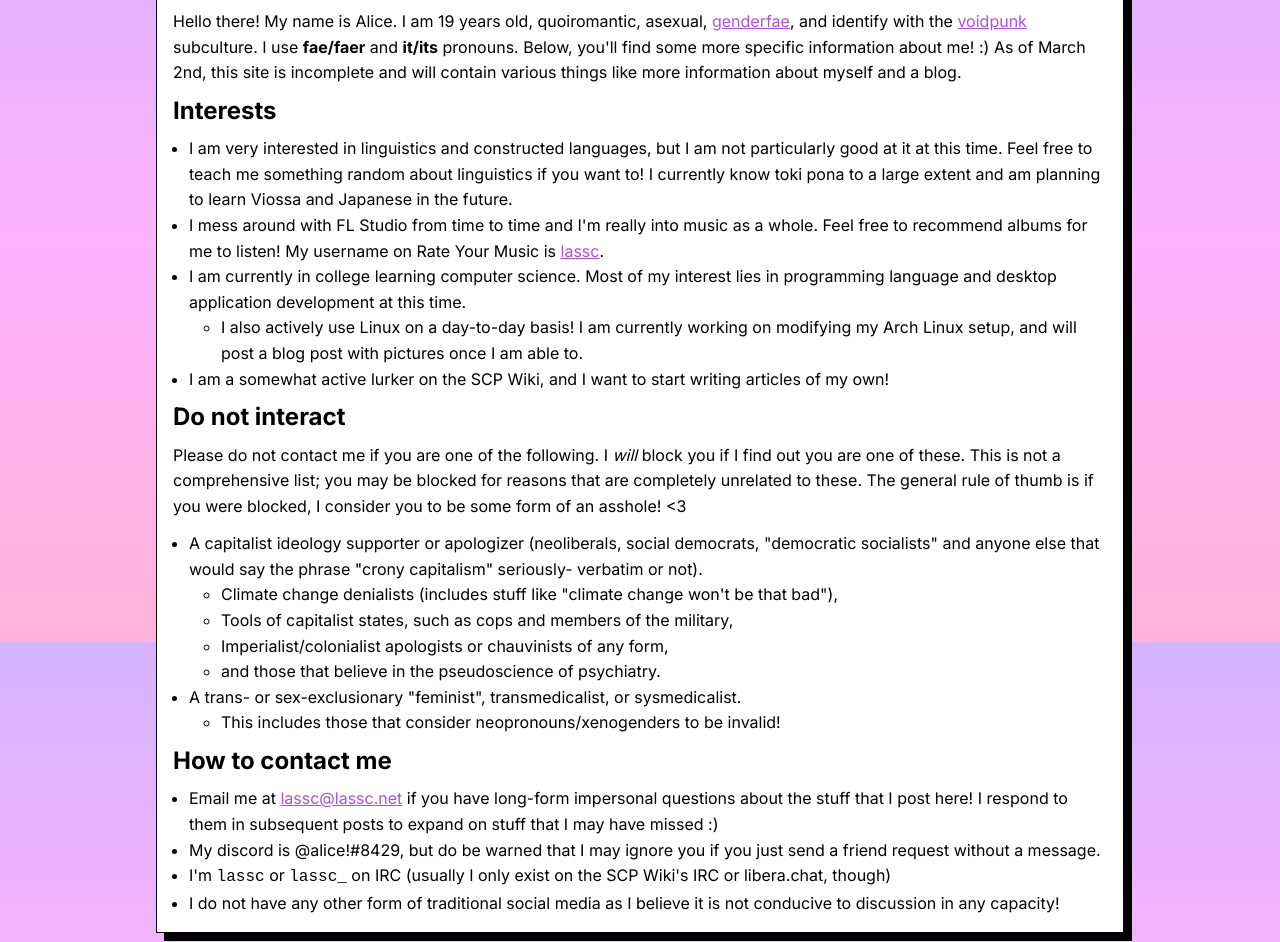
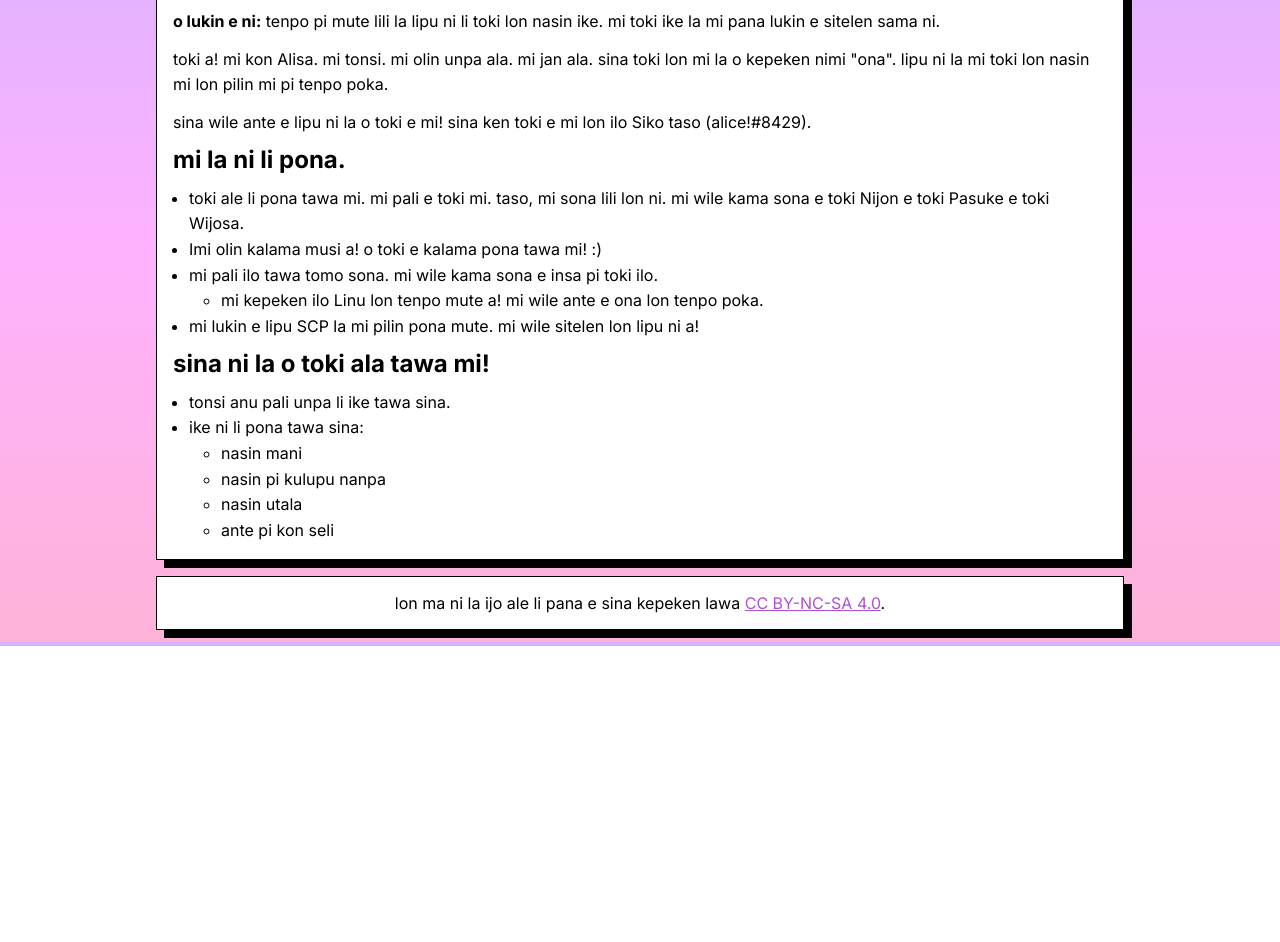
Before and after one commit to l4ssc/l4ssc.github.io, a plain HTML site: page index.html in a window 1280 px wide. Shown: the part 158-1100 px from the top of the page. After the commit the page ends 804 px from the top, so only its background shows below. Drawn offline with Linux system fonts and the light colour scheme.

Commit message:
mi kepeken toki pona lon tenpo lon : )

```diff
--- a/index.html
+++ b/index.html
@@ -5,10 +5,10 @@
         <meta name="viewport" content="width=device-width, initial-scale=1.0">
         <meta http-equiv="X-UA-Compatible" content="ie=edge">
 
-        <meta property="og:site_name" content="hi, i'm alice">
-        <meta property="og:title" content="main page">
+        <meta property="og:site_name" content="mi kon Alisa">
+        <meta property="og:title" content="lawa">
         <meta property="og:url" content="https://lassc.net">
-        <meta property="og:description" content="welcome to my humble abode!">
+        <meta property="og:description" content="ma ni la mi toki e nasin e lon.">
         <meta property="og:type" content="article">
         <!-- <meta property="og:image" content="hi, i'm alice"> -->
         <meta name="theme-color" content="#FFDBFF">
@@ -19,57 +19,48 @@
 
     <body>
         <nav>
-            <a class="title" href="/">hi, i'm alice</a>
+            <a class="title" href="/">mi kon Alisa</a>
             <div>
-                <a href="about/">about</a> ✶
-                <a href="blog/">blog</a> ✶
-                <a href="mirrors/">mirrors</a>
+                <a href="about/">mi</a> ✶
+                <a href="blog/">lipu</a> ✶
+                <a href="mirrors/">jasima</a>
             </div>
         </nav>
         <main>
             <div class="metadata">
                 <div class="article-header">
-                    <h1 class="article-title">Welcome</h1>
+                    <h1 class="article-title">kama pona a!</h1>
                     <time></time>
                 </div>
                 <p class="article-subtitle"></p>
             </div>
             <div class="content">
-                <p>Hello there! My name is Alice. I am 19 years old, quoiromantic, asexual, <a href="https://gender.fandom.com/wiki/Genderfae">genderfae</a>, and identify with the <a href="https://aesthetics.fandom.com/wiki/Voidpunk">voidpunk</a> subculture. I use <b>fae/faer</b> and <b>it/its</b> pronouns. Below, you'll find some more specific information about me! :) As of March 2nd, this site is incomplete and will contain various things like more information about myself and a blog.</p>
+				<p><b>o lukin e ni:</b> tenpo pi mute lili la lipu ni li toki lon nasin ike. mi toki ike la mi pana lukin e sitelen sama ni.</p>
+                <p>toki a! mi kon Alisa. mi tonsi. mi olin unpa ala. mi jan ala. sina toki lon mi la o kepeken nimi "ona". lipu ni la mi toki lon nasin mi lon pilin mi pi tenpo poka.</p>
 
-		<h2>Interests</h2>
+				<p>sina wile ante e lipu ni la o toki e mi! sina ken toki e mi lon ilo Siko taso (alice!#8429).</p>
+
+		        <h2>mi la ni li pona.</h2>
                 <ul>
-                    <li>I am very interested in linguistics and constructed languages, but I am not particularly good at it at this time. Feel free to teach me something random about linguistics if you want to! I currently know toki pona to a large extent and am planning to learn Viossa and Japanese in the future.</li>
-                    <li>I mess around with FL Studio from time to time and I'm really into music as a whole. Feel free to recommend albums for me to listen! My username on Rate Your Music is <a href="https://rateyourmusic.com/~lassc">lassc</a>.</li>
-                    <li>I am currently in college learning computer science. Most of my interest lies in programming language and desktop application development at this time.</li>
+                    <li>toki ale li pona tawa mi. mi pali e toki mi. taso, mi sona lili lon ni. mi wile kama sona e toki Nijon e toki Pasuke e toki Wijosa.</li>
+                    <li>Imi olin kalama musi a! o toki e kalama pona tawa mi! :)</li>
+                    <li>mi pali ilo tawa tomo sona. mi wile kama sona e insa pi toki ilo.</li>
                     <ul>
-                        <li>I also actively use Linux on a day-to-day basis! I am currently working on modifying my Arch Linux setup, and will post a blog post with pictures once I am able to.</li>
+                        <li>mi kepeken ilo Linu lon tenpo mute a! mi wile ante e ona lon tenpo poka.</li>
                     </ul>
-                    <li>I am a somewhat active lurker on the SCP Wiki, and I want to start writing articles of my own!</li>
+                    <li>mi lukin e lipu SCP la mi pilin pona mute. mi wile sitelen lon lipu ni a!</li>
                 </ul>
 
-                <h2>Do not interact</h2>
-                <p>Please do not contact me if you are one of the following. I <i>will</i> block you if I find out you are one of these. This is not a comprehensive list; you may be blocked for reasons that are completely unrelated to these. The general rule of thumb is if you were blocked, I consider you to be some form of an asshole! <3</p>
+                <h2>sina ni la o toki ala tawa mi!</h2>
                 <ul>
-                    <li>A capitalist ideology supporter or apologizer (neoliberals, social democrats, "democratic socialists" and anyone else that would say the phrase "crony capitalism" seriously- verbatim or not).</li>
+                    <li>tonsi anu pali unpa li ike tawa sina.</li>
+					<li>ike ni li pona tawa sina:</li>
                     <ul>
-                        <li>Climate change denialists (includes stuff like "climate change won't be that bad"),</li>
-                        <li>Tools of capitalist states, such as cops and members of the military,</li>
-                        <li>Imperialist/colonialist apologists or chauvinists of any form,</li>
-                        <li>and those that believe in the pseudoscience of psychiatry.</li>
+                        <li>nasin mani</li>
+                        <li>nasin pi kulupu nanpa</li>
+                        <li>nasin utala</li>
+                        <li>ante pi kon seli</li>
                     </ul>
-                    <li>A trans- or sex-exclusionary "feminist", transmedicalist, or sysmedicalist.</li>
-                    <ul>
-                        <li>This includes those that consider neopronouns/xenogenders to be invalid!</li>
-                    </ul>
-                </ul>
-
-                <h2>How to contact me</h2>
-                <ul>
-                    <li>Email me at <a href="mailto:lassc@lassc.net">lassc@lassc.net</a> if you have long-form impersonal questions about the stuff that I post here! I respond to them in subsequent posts to expand on stuff that I may have missed :)</li>
-                    <li>My discord is @alice!#8429, but do be warned that I may ignore you if you just send a friend request without a message.</li>
-                    <li>I'm <code>lassc</code> or <code>lassc_</code> on IRC (usually I only exist on the SCP Wiki's IRC or libera.chat, though)</li>
-                    <li>I do not have any other form of traditional social media as I believe it is not conducive to discussion in any capacity!</li>
                 </ul>
             </div>
             <!-- <div class="footnotes">
@@ -80,7 +71,7 @@
             </div> -->
         </main>
         <footer>
-            All content hosted on this page, unless stated otherwise, is licensed under <a href="https://creativecommons.org/licenses/by-nc-sa/4.0/">CC BY-NC-SA 4.0</a>.
+            lon ma ni la ijo ale li pana e sina kepeken lawa <a href="https://creativecommons.org/licenses/by-nc-sa/4.0/">CC BY-NC-SA 4.0</a>.
         </footer>
     </body>
 </html>
```
